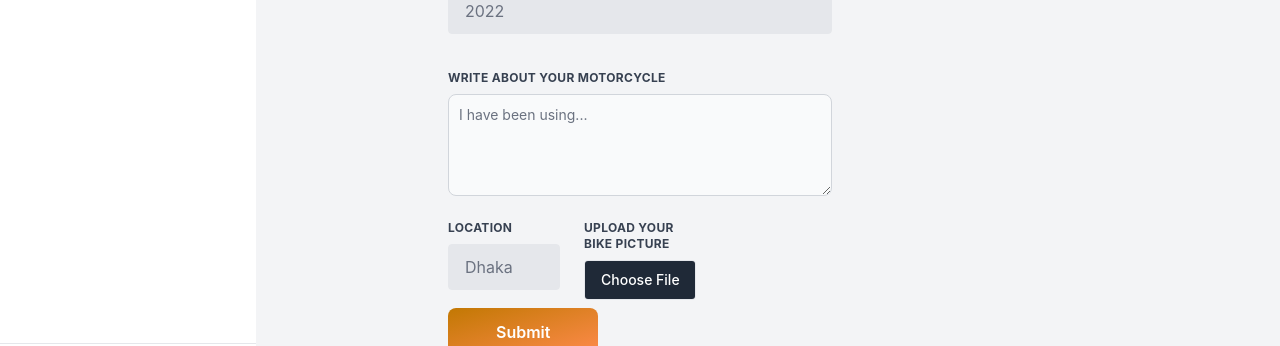
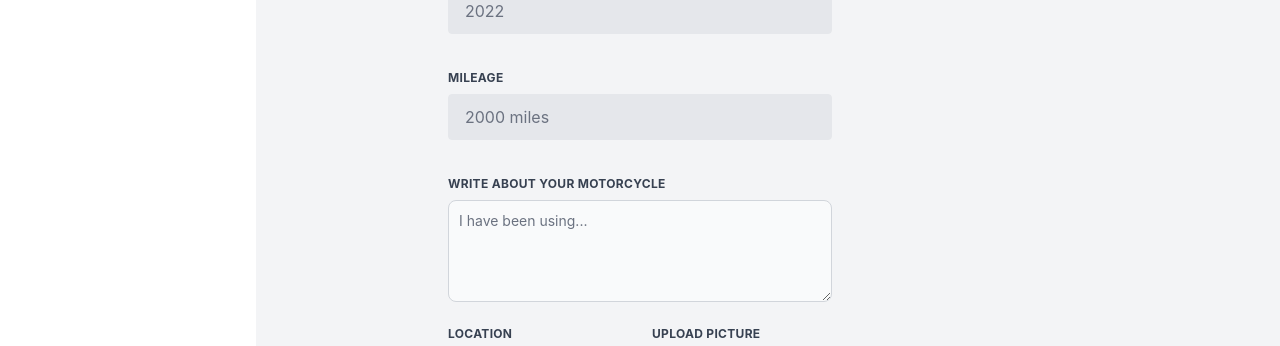
Before and after one commit to Tamjid-Mostafa/Your-Moto, a React (Create React App) app: page /dashboard/addproduct in a window 1280 px wide. Shown: the part 454-800 px from the top of the page. Built offline with nearby package versions, Linux system fonts and the light colour scheme; no server answers; sample sign-in values are in the browser's storage.

Commit message:
Create Product List Page

```diff
--- a/src/Component/Card/CategoryCard.js
+++ b/src/Component/Card/CategoryCard.js
@@ -20,7 +20,7 @@ const CategoryCard = ({categoryCard}) => {
          {details}
         </p>
         <Link
-          to={`/categories/${_id}`}
+          to={`/categories/${categoryName}`}
           className="relative mx-auto flex h-10 w-10 items-center justify-center before:absolute before:inset-0 before:rounded-full before:border before:border-gray-100 dark:before:border-gray-600 before:transition before:duration-300 group-hover:before:scale-125"
         >
           <GoArrowRight className="text-primary text-4xl" />
--- a/src/Pages/Advertise/Advertise.js
+++ /dev/null
@@ -1,11 +0,0 @@
-import React from 'react';
-
-const Advertise = () => {
-    return (
-        <div>
-
-        </div>
-    );
-};
-
-export default Advertise;
--- a/src/Pages/Dashboard/AddProduct.js
+++ b/src/Pages/Dashboard/AddProduct.js
@@ -1,11 +1,17 @@
 import { useQuery } from "@tanstack/react-query";
 import axios from "axios";
-import React from "react";
+import React, { useState } from "react";
 import { useForm } from "react-hook-form";
 import toast from "react-hot-toast";
+import { useLocation, useNavigate } from "react-router-dom";
 import PrimaryButton from "../../Component/Button/PrimaryButton";
 
 const AddProduct = () => {
+  const [signupError, setSignupError] = useState("");
+  const location = useLocation();
+  const navigate = useNavigate();
+  const from = location.state?.from?.pathname || "/";
+
   const {
     register,
     formState: { errors },
@@ -27,25 +33,44 @@ const AddProduct = () => {
     console.log(image);
     const formData = new FormData();
     formData.append("image", image);
-    const url = `https://api.imgbb.com/1/upload?key=${'527cb8c6aafc33970b1b5fa05f4bc3ac'}`;
+    const url = `https://api.imgbb.com/1/upload?key=${"527cb8c6aafc33970b1b5fa05f4bc3ac"}`;
     console.log(url);
     fetch(url, {
       method: "POST",
-      body: formData
+      body: formData,
     })
-    .then(res  => res.json())
-    .then(imageData => {
-        if(imageData.success){
-            console.log(imageData.data.url);
-            toast.success("uploaded")
-            const product = {
-                product_name: data.motorcycle_name,
-
-            }
-            /* -----Save product to the----- */
-
+      .then((res) => res.json())
+      .then((imageData) => {
+        if (imageData.success) {
+          console.log(imageData.data.url);
+          toast.success("uploaded");
+          const time = new Date().toLocaleString();
+          console.log(time);
+          const product = {
+            product_name: data.motorcycle_name,
+            bike_type: data.category,
+            condition: data.condition,
+            resell_price: data.resell_price,
+            original_price: data.original_price,
+            mileage: data.mileage,
+            description: data.description,
+            location: data.location,
+            image: imageData.data.url,
+            postedTime: time
+          };
+          /* -----Save product to the----- */
+          axios
+            .post("http://localhost:5000/products", product)
+            .then((res) => {
+              toast.success(`${product.product_name} is added successfully`);
+            //   navigate(from, { replace: true });
+              console.log(res);
+            })
+            .catch((err) => {
+              console.error(err);
+            });
         }
-    })
+      });
   };
 
   return (
@@ -196,6 +221,28 @@ const AddProduct = () => {
             <div className="flex flex-wrap -mx-3 mb-6">
               <div className="w-full px-3">
                 <label
+                  className="block uppercase tracking-wide text-gray-700 text-xs font-bold mb-2"
+                  htmlFor="grid-password"
+                >
+                  Mileage
+                </label>
+                <input
+                  {...register("mileage", {
+                    required: "Please provide  Total Mileage",
+                  })}
+                  className="appearance-none block w-full bg-gray-200 text-gray-700 border border-gray-200 rounded py-3 px-4 mb-3 leading-tight focus:outline-none focus:bg-white focus:border-gray-500"
+                  id="grid-password"
+                  type="text"
+                  placeholder="2000 miles"
+                />
+                {errors.mileage && (
+                  <p className="text-red-500">{errors.mileage.message}</p>
+                )}
+              </div>
+            </div>
+            <div className="flex flex-wrap -mx-3 mb-6">
+              <div className="w-full px-3">
+                <label
                   for="message"
                   className="block uppercase tracking-wide text-gray-700 text-xs font-bold mb-2"
                   htmlFor="description"
@@ -217,8 +264,8 @@ const AddProduct = () => {
                 )}
               </div>
             </div>
-            <div className="flex flex-wrap -mx-3 mb-2">
-              <div className="w-full md:w-1/3 px-3 mb-6 md:mb-0">
+            <div className="flex flex-wrap -mx-3 mb-4">
+              <div className="w-full md:w-1/2 px-3 mb-6 md:mb-0">
                 <label
                   className="block uppercase tracking-wide text-gray-700 text-xs font-bold mb-2"
                   htmlFor="grid-city"
@@ -238,12 +285,12 @@ const AddProduct = () => {
                   <p className="text-red-500">{errors.location.message}</p>
                 )}
               </div>
-              <div className="w-full md:w-1/3 px-3 mb-6 md:mb-0">
+              <div className="w-full md:w-1/2 px-3 mb-6 md:mb-0">
                 <label
                   className="block uppercase tracking-wide text-gray-700 text-xs font-bold mb-2"
                   htmlFor="grid-zip"
                 >
-                  Upload your Bike Picture
+                  Upload Picture
                 </label>
                 <input
                   {...register("image", {
--- a/src/Pages/ProductsListing/ProductListing.js
+++ b/src/Pages/ProductsListing/ProductListing.js
@@ -1,17 +1,14 @@
 import React from 'react';
 import { useLoaderData } from 'react-router-dom';
-import ProductCard from '../../Component/Card/ProductCard';
 
 const ProductListing = () => {
-    const {_id, categoryName,details} = useLoaderData();
+    const product = useLoaderData();
+    console.log(product)
+
     return (
         <div className='bg-gray-100 dark:bg-gray-900 min-h-screen'>
-            <h2 className='text-white  text-4xl text-center first-letter:text-6xl first-letter:text-primary'>{categoryName}</h2>
+            <h2 className='text-white  text-4xl text-center first-letter:text-6xl first-letter:text-primary'>{product?.bike_type}</h2>
             <div className='container my-5 grid gap-6 md:mx-auto md:w-8/12 lg:w-full lg:grid-cols-4'>
-                <ProductCard></ProductCard>
-                <ProductCard></ProductCard>
-                <ProductCard></ProductCard>
-                <ProductCard></ProductCard>
             </div>
         </div>
     );
--- a/src/Routes/Routes.js
+++ b/src/Routes/Routes.js
@@ -33,10 +33,10 @@ const router = createBrowserRouter([
         element: <Categories />,
       },
       {
-        path: "/categories/:id",
+        path: "/categories/:categoryName",
         element: <ProductListing />,
         loader: ({ params }) =>
-          fetch(`http://localhost:5000/categories/${params.id}`),
+          fetch(`http://localhost:5000/categories/${params.categoryName}`),
       },
     ],
   },
```
